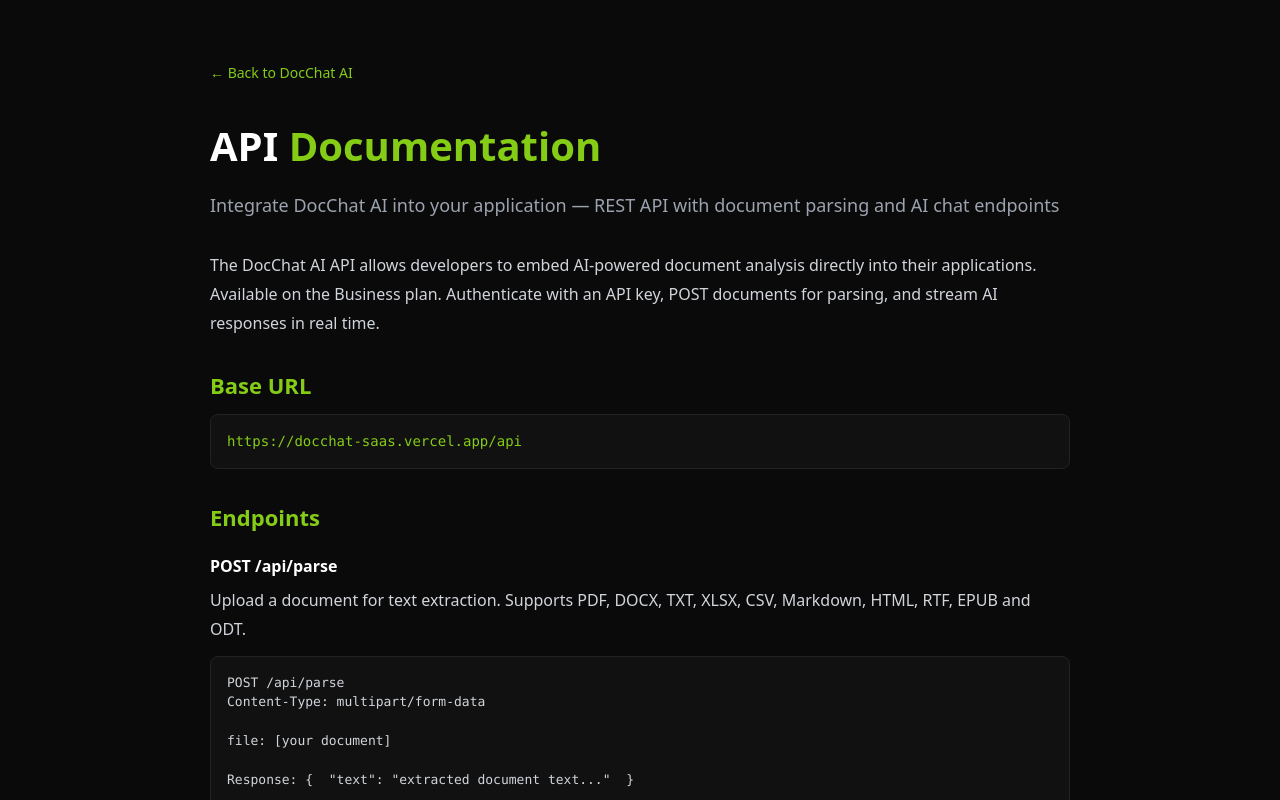
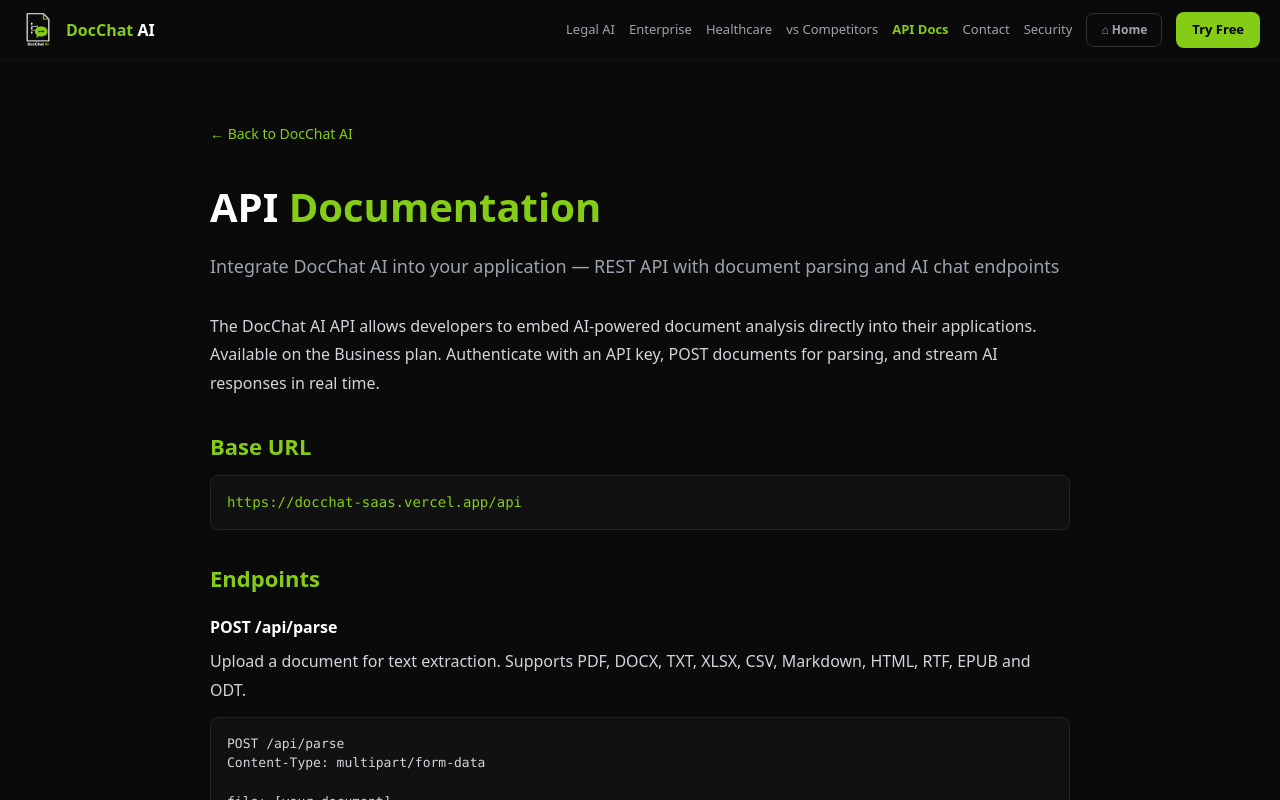
Before and after one commit to justin280/docchat-saas, a Next.js app: page /api-docs in a window 1280 px wide. Shown: the top 800 px of the page. Built offline with nearby package versions, Linux system fonts and the light colour scheme.

Commit message:
Add NavBar with logo to api-docs page

```diff
--- a/app/(pages)/api-docs/page.js
+++ b/app/(pages)/api-docs/page.js
@@ -1,7 +1,10 @@
+import NavBar from '@/app/components/NavBar';
 export const metadata = { title: 'DocChat AI API Documentation | DocChat AI', description: 'DocChat AI API reference. Integrate AI document analysis into your application with our REST API.' };
 export default function Page() {
   return (
-    <main style={{minHeight:'100vh',backgroundColor:'#0a0a0a',color:'#fff',fontFamily:'system-ui,sans-serif',padding:'60px 20px',maxWidth:'900px',margin:'0 auto'}}>
+    <div style={{backgroundColor:'#0a0a0a',minHeight:'100vh',color:'#fff',fontFamily:'system-ui,sans-serif'}}>
+      <NavBar activePath="/api-docs" />
+      <main style={{minHeight:'100vh',backgroundColor:'#0a0a0a',color:'#fff',fontFamily:'system-ui,sans-serif',padding:'60px 20px',maxWidth:'900px',margin:'0 auto'}}>
       <a href="/" style={{color:'#84cc16',textDecoration:'none',fontSize:'14px'}}>&#8592; Back to DocChat AI</a>
       <h1 style={{fontSize:'clamp(24px,4vw,40px)',fontWeight:'700',margin:'32px 0 16px'}}>API <span style={{color:'#84cc16'}}>Documentation</span></h1>
       <h2 style={{fontSize:'18px',color:'#9ca3af',fontWeight:'400',marginBottom:'32px'}}>Integrate DocChat AI into your application — REST API with document parsing and AI chat endpoints</h2>
@@ -18,5 +21,6 @@ export default function Page() {
       <p style={{color:'#9ca3af',marginTop:'24px',fontSize:'14px'}}>Full API access is available on the Business plan. Contact us to request your API key.</p>
       <a href="mailto:support.docchatai@proton.me" style={{display:'inline-block',backgroundColor:'#84cc16',color:'#000',padding:'14px 28px',borderRadius:'8px',fontWeight:'700',textDecoration:'none',marginTop:'16px'}}>Request API Access</a>
     </main>
+      </div>
   );
 }
```
